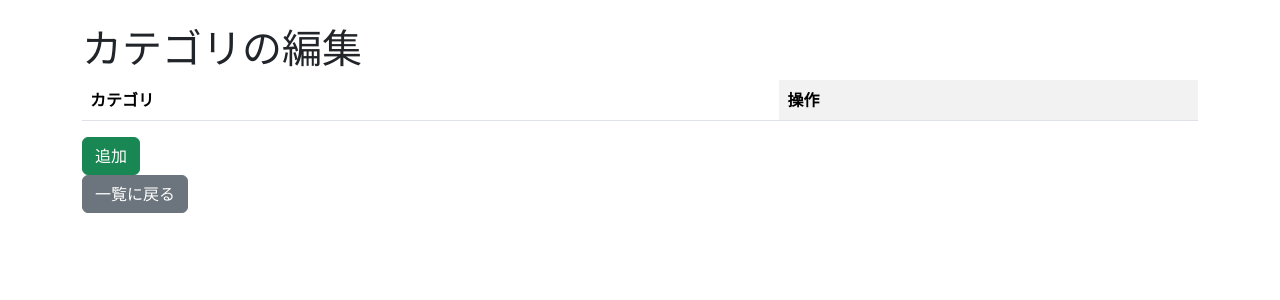
After one commit to SoukenProg/Udemy_MemoApp_Improvement, a Flask app: page /view_category in a window 1280 px wide. The commit adds this page. Shown: the top 300 px of the page. Run offline with Flask 3, Linux system fonts and the light colour scheme; a user stored in the database is signed in; data that the repository does not hold is empty.

Commit message:
カテゴリを見れる機能の追加

```diff
--- a/app.py
+++ b/app.py
@@ -13,7 +13,7 @@ from flask_login import (
 from sqlalchemy import text
 from werkzeug.security import generate_password_hash, check_password_hash
 
-from models import db, memo,user
+from models import db, memo,user,category
 
 DATABASE = "flaskmemo.db"
 # カテゴリー機能の初期値
@@ -214,6 +214,22 @@ def create_app():
 
         return render_template("edit.html", post=post)
 
+    @app.route("/view_category", methods=["GET", "POST"])
+    @login_required
+    def edit_category():
+        userid = current_user.id
+        unum = db.session.execute(
+            text("SELECT unum FROM user WHERE userid = :userid"),
+            {"userid": userid}
+        ).scalar_one_or_none()
+
+        category_list = category.query.filter_by(createduser=unum).all()
+
+        if category_list is None:
+            return redirect("/")
+
+        return render_template("view_category.html",category_list=category_list)
+
     @app.route("/<int:id>/delete", methods=["GET", "POST"])
     @login_required
     def delete(id):
--- a/templates/index.html
+++ b/templates/index.html
@@ -2,7 +2,7 @@
 {% block content %}
 <h1>メモアプリ</h1>
 <a href="/regist" role="button" class="btn btn-success">新規登録</a>
-
+<a href="/view_category" role="button" class="btn btn-secondary">カテゴリを見る</a>
 <a href="/logout" role="button" class="btn btn-secondary">ログアウト</a>
 <form method="GET" action="/">
     <input type="text" class="form-control" name="keyword" placeholder="キーワード検索">
--- /dev/null
+++ b/templates/view_category.html
@@ -0,0 +1,27 @@
+{% extends "base.html" %}
+{% block content %}
+<h1>カテゴリの編集</h1>
+<form method="POST">
+    <table class="table table-striped-columns">
+        <tr>
+            <th>カテゴリ</th>
+            <th colspan="2">操作</th>
+        </tr>
+        {% for category in category_list %}
+        <tr>
+            <td>
+                <input type="text" class="form-control" name="title" value="{{ category.name }}">
+            </td>
+            <td>
+                <a href="/{{ category.id }}/edit" role="button" class="btn btn-primary">編集</a>
+
+            <td>
+                <a href="/{{ category.id }}/delete" role="button" class="btn btn-danger">削除</a>
+            </td>
+        </tr>
+        {%endfor%}
+    </table>
+    <a href="/add_category" role="button"  class="btn btn-success">追加</a>
+</form>
+<a href="/" role="button" class="btn btn-secondary">一覧に戻る</a>
+{% endblock %}
```
